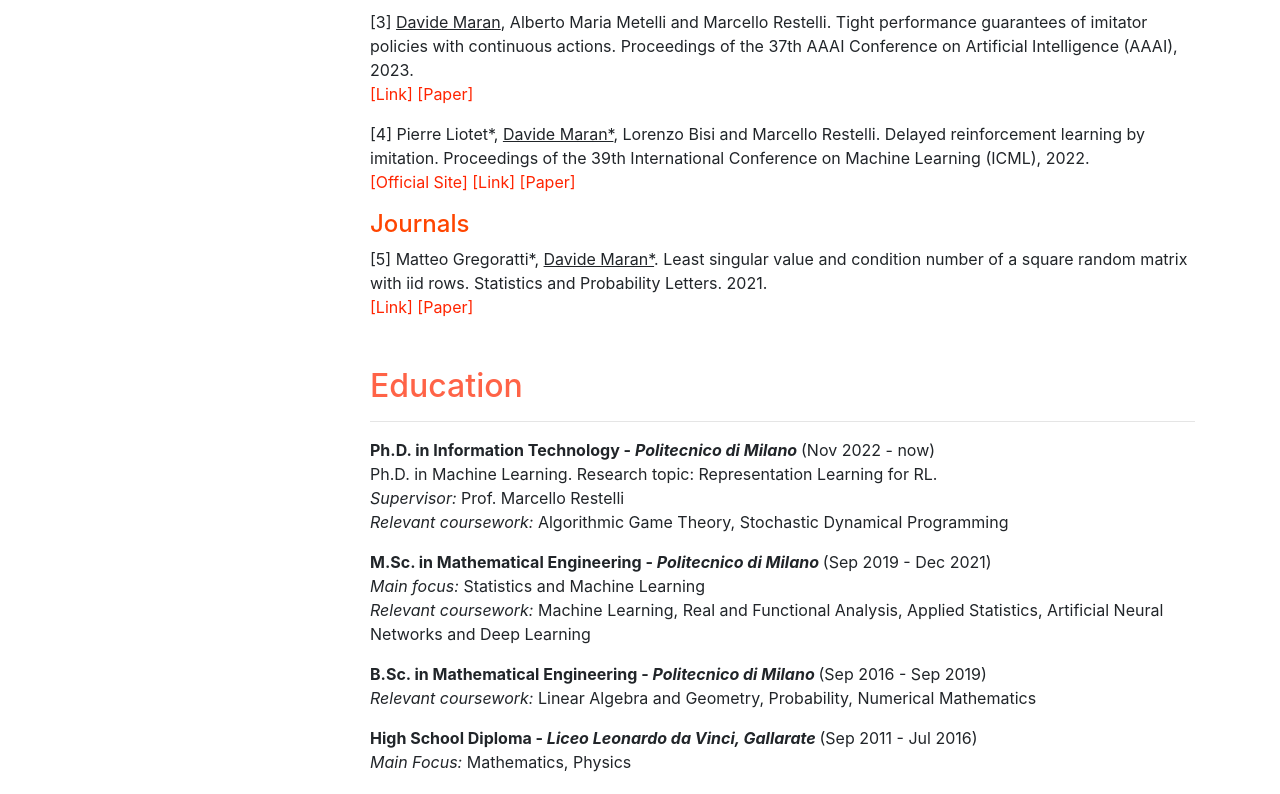
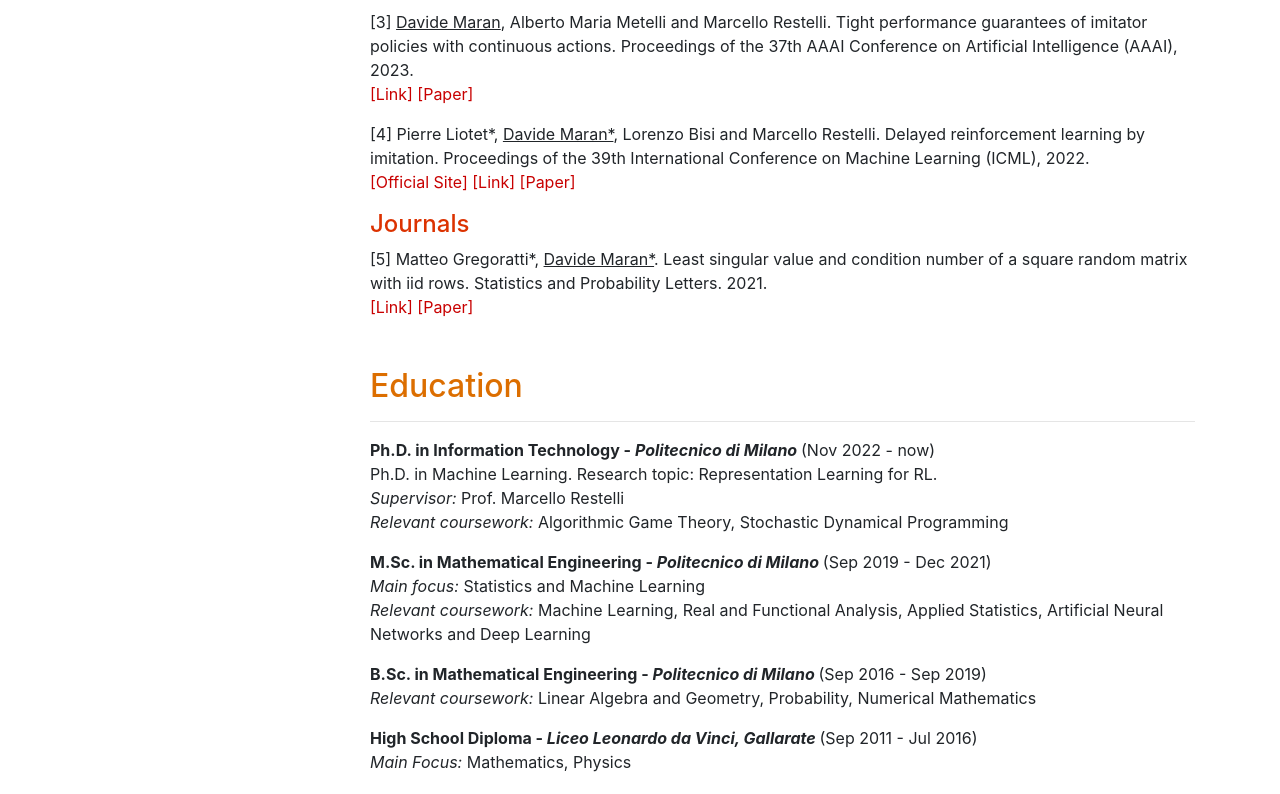
Before and after one commit to DavideZFC/DavideZFC.github.io, a plain HTML site: page index.html in a window 1280 px wide. Shown: the part 634-1428 px from the top of the page. Drawn offline with nearby package versions, Linux system fonts and the light colour scheme.

Commit message:
change colors

```diff
--- a/index.html
+++ b/index.html
@@ -35,11 +35,11 @@
         </script>
         <!-- tutti = a {color: rgb(69, 122, 251);} -->
         <style>
-            h2 {color: rgb(255, 99, 71);}
+            h2 {color: rgb(220, 110, 0);}
             h3 {color: rgb(0, 250, 0);}
-            h4 {color: rgb(255, 69, 0);}
+            h4 {color: rgb(220, 50, 0);}
             h5 {color: rgb(250, 250, 0);}
-            a {color: rgb(255, 36, 0);}
+            a {color: rgb(200, 0, 0);}
         </style>
     </head>
     <body>
```
